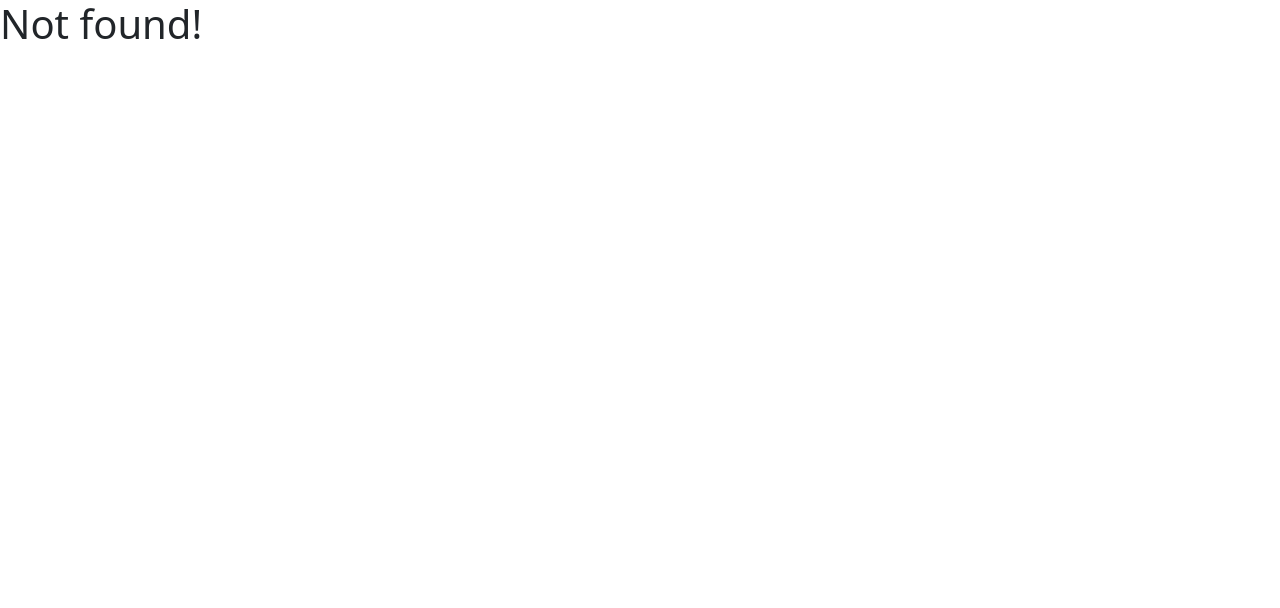
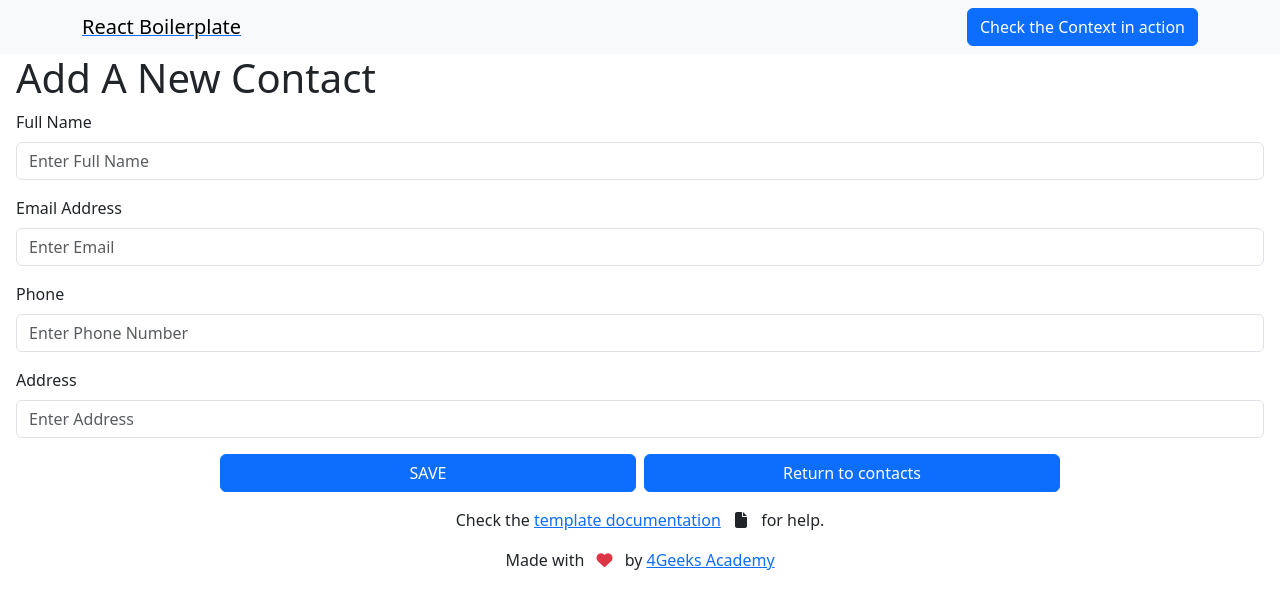
Before and after one commit to 4GeeksAcademy/cshew01-Contact-List, a React (Vite) app: page /AddContact in a window 1280 px wide. Before the commit this address had no page. Shown: the top 608 px of the page. Built offline with nearby package versions, Linux system fonts and the light colour scheme.

Commit message:
still a long way to go

```diff
--- a/src/index.css
+++ b/src/index.css
@@ -0,0 +1,3 @@
+i {
+    width: 2rem;
+}
--- /dev/null
+++ b/src/pages/AddContact.jsx
@@ -0,0 +1,64 @@
+import React, { useEffect, useState } from "react";
+
+const AddContact = () => {
+  return (
+    <form className="px-3">
+      <h1>Add A New Contact</h1>
+      <div className="mb-3">
+        <label for="fullName" className="form-label">
+          Full Name
+        </label>
+        <input
+          type="text"
+          className="form-control"
+          id="fullName"
+          aria-describedby="fullNameHelp"
+          placeholder="Enter Full Name"
+        />
+      </div>
+      <div className="mb-3">
+        <label for="emailAddress" className="form-label">
+          Email Address
+        </label>
+        <input
+          type="email"
+          className="form-control"
+          id="emailAddress"
+          aria-describedby="emailHelp"
+          placeholder="Enter Email"
+        />
+      </div>
+      <div className="mb-3">
+        <label for="phone" className="form-label">
+          Phone
+        </label>
+        <input
+          type="tel"
+          className="form-control"
+          id="phone"
+          aria-describedby="phoneHelp"
+          pattern="[0-9]{3}.[0-9]{3}.[0-9]{4}"
+          placeholder="Enter Phone Number"
+        />
+      </div>
+      <div className="mb-3">
+        <label for="address" className="form-label">
+          Address
+        </label>
+        <input
+          type="text"
+          className="form-control"
+          id="address"
+          aria-describedby="addressHelp"
+          placeholder="Enter Address"
+        />
+      </div>
+      <div className="d-flex justify-content-center align-items-center">
+        <button className="btn btn-primary mx-1 col-4">SAVE</button>
+        <button className="btn btn-primary mx-1 col-4">Return to contacts</button>
+      </div>
+    </form>
+  );
+};
+
+export default AddContact;
--- a/src/pages/Demo.jsx
+++ /dev/null
@@ -1,43 +0,0 @@
-// Import necessary components from react-router-dom and other parts of the application.
-import { Link } from "react-router-dom";
-import useGlobalReducer from "../hooks/useGlobalReducer";  // Custom hook for accessing the global state.
-
-export const Demo = () => {
-  // Access the global state and dispatch function using the useGlobalReducer hook.
-  const { store, dispatch } = useGlobalReducer()
-
-  return (
-    <div className="container">
-      <ul className="list-group">
-        {/* Map over the 'todos' array from the store and render each item as a list element */}
-        {store && store.todos?.map((item) => {
-          return (
-            <li
-              key={item.id}  // React key for list items.
-              className="list-group-item d-flex justify-content-between"
-              style={{ background: item.background }}>
-
-              {/* Link to the detail page of this todo. */}
-              <Link to={"/single/" + item.id}>Link to: {item.title} </Link>
-
-              <p>Open file ./store.js to see the global store that contains and updates the list of colors</p>
-
-              <button className="btn btn-success"
-                onClick={() => dispatch({
-                  type: "add_task",
-                  payload: { id: item.id, color: '#ffa500' }
-                })}>
-                Change Color
-              </button>
-            </li>
-          );
-        })}
-      </ul>
-      <br />
-
-      <Link to="/">
-        <button className="btn btn-primary">Back home</button>
-      </Link>
-    </div>
-  );
-};
--- a/src/pages/Home.jsx
+++ b/src/pages/Home.jsx
@@ -1,16 +1,59 @@
 import rigoImageUrl from "../assets/img/rigo-baby.jpg";
 import useGlobalReducer from "../hooks/useGlobalReducer.jsx";
+import React, { useEffect, useState } from "react";
 
 export const Home = () => {
+  const { store, dispatch } = useGlobalReducer();
 
-  const {store, dispatch} =useGlobalReducer()
+  const [contacts, setContacts] = useState([]);
 
-	return (
-		<div className="text-center mt-5">
-			<h1>Hello Rigo!!</h1>
-			<p>
-				<img src={rigoImageUrl} />
-			</p>
-		</div>
-	);
+  const getContacts = async () => {
+    const resp = await fetch(
+      "https://playground.4geeks.com/contact/agendas/cshew01"
+    );
+    const data = await resp.json();
+    setContacts(data.contacts);
+  };
+
+  useEffect(() => {
+    getContacts();
+  }, []);
+
+  return (
+    <>
+      <div className="container m-2 p-2 d-flex justify-content-end">
+        <button className="btn btn-primary">Add A New Contact</button>
+      </div>
+      {contacts.map((contact) => (
+        <div className="container border m-2 p-2">
+          <div className="row">
+            <div className="col-3">
+              <h1>Picture</h1>
+            </div>
+
+            <div className="col-7">
+              <h1>{contact.name}</h1>
+              <div className="d-flex align-items-center">
+                <i className="fa-solid fa-location-dot"></i>
+                <h3>{contact.address}</h3>
+              </div>
+              <div className="d-flex align-items-center">
+                <i className="fa-solid fa-phone-flip"></i>
+                <h3>{contact.phone}</h3>
+              </div>
+              <div className="d-flex align-items-center">
+                <i className="fa-solid fa-envelope"></i>
+                <h3>{contact.email}</h3>
+              </div>
+            </div>
+
+            <div className="col-2 d-flex justify-content-end">
+              <i className="fa-solid fa-pencil"></i>
+              <i className="fa-solid fa-trash"></i>
+            </div>
+          </div>
+        </div>
+      ))}
+    </>
+  );
 };
--- a/src/pages/Single.jsx
+++ /dev/null
@@ -1,37 +0,0 @@
-// Import necessary hooks and components from react-router-dom and other libraries.
-import { Link, useParams } from "react-router-dom";  // To use link for navigation and useParams to get URL parameters
-import PropTypes from "prop-types";  // To define prop types for this component
-import rigoImageUrl from "../assets/img/rigo-baby.jpg"  // Import an image asset
-import useGlobalReducer from "../hooks/useGlobalReducer";  // Import a custom hook for accessing the global state
-
-// Define and export the Single component which displays individual item details.
-export const Single = props => {
-  // Access the global state using the custom hook.
-  const { store } = useGlobalReducer()
-
-  // Retrieve the 'theId' URL parameter using useParams hook.
-  const { theId } = useParams()
-  const singleTodo = store.todos.find(todo => todo.id === parseInt(theId));
-
-  return (
-    <div className="container text-center">
-      {/* Display the title of the todo element dynamically retrieved from the store using theId. */}
-      <h1 className="display-4">Todo: {singleTodo?.title}</h1>
-      <hr className="my-4" />  {/* A horizontal rule for visual separation. */}
-
-      {/* A Link component acts as an anchor tag but is used for client-side routing to prevent page reloads. */}
-      <Link to="/">
-        <span className="btn btn-primary btn-lg" href="#" role="button">
-          Back home
-        </span>
-      </Link>
-    </div>
-  );
-};
-
-// Use PropTypes to validate the props passed to this component, ensuring reliable behavior.
-Single.propTypes = {
-  // Although 'match' prop is defined here, it is not used in the component.
-  // Consider removing or using it as needed.
-  match: PropTypes.object
-};
--- a/src/routes.jsx
+++ b/src/routes.jsx
@@ -7,8 +7,7 @@ import {
 } from "react-router-dom";
 import { Layout } from "./pages/Layout";
 import { Home } from "./pages/Home";
-import { Single } from "./pages/Single";
-import { Demo } from "./pages/Demo";
+import AddContact from "./pages/AddContact";
 
 export const router = createBrowserRouter(
     createRoutesFromElements(
@@ -23,8 +22,7 @@ export const router = createBrowserRouter(
 
         {/* Nested Routes: Defines sub-routes within the BaseHome component. */}
         <Route path= "/" element={<Home />} />
-        <Route path="/single/:theId" element={ <Single />} />  {/* Dynamic route for single items */}
-        <Route path="/demo" element={<Demo />} />
+        <Route path="/AddContact" element={<AddContact />} />
       </Route>
     )
 );
```
